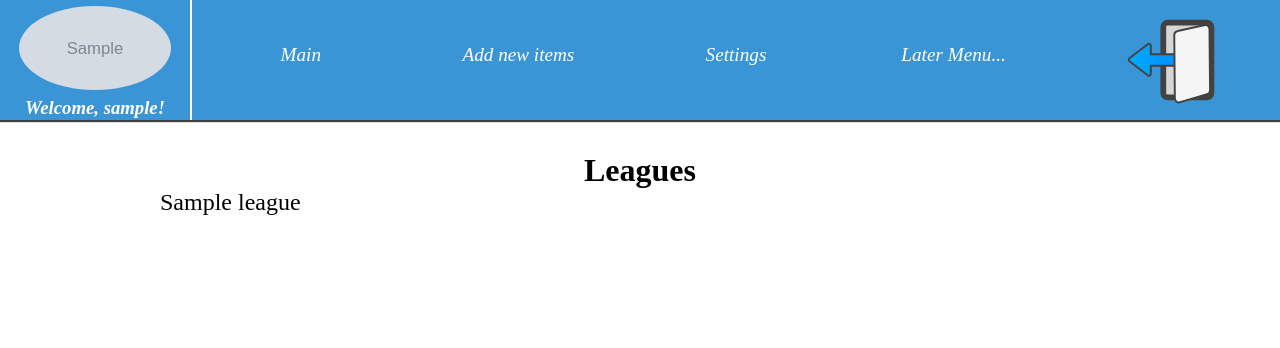
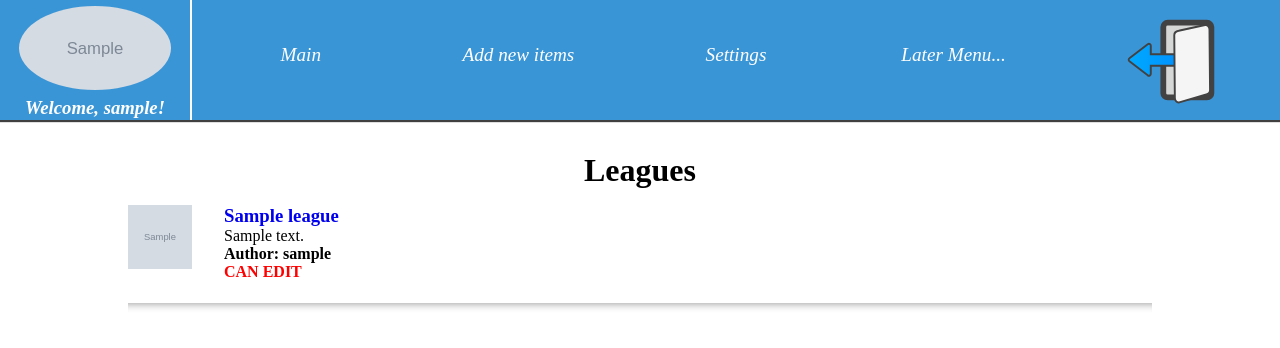
Before and after one commit to RajeshKannanDoss/django-learning, a Django app: template work_training/fifa_league/templates/leagues/leagues_list_view.html in a window 1280 px wide. Shown: the top 348 px of the page. Run offline with Django 3.2, Linux system fonts and the light colour scheme; the template is opened without the code that fills it: values that come from a table or form of the project are taken from there, others are empty; a user stored in the database is signed in; tables that the repository leaves empty hold one stand-in row (values such as "Sample post"); grey boxes marked "Sample" are stand-in pictures; parts of the project's set-up code (start-up, migrations or seed data) failed here and were passed over.

Commit message:
feat: Add while create league short and full description, logo

```diff
--- a/work_training/fifa_league/forms.py
+++ b/work_training/fifa_league/forms.py
@@ -58,10 +58,15 @@ class LeagueCreateForm(forms.ModelForm):
     name = forms.CharField()
     shortcut = forms.SlugField(widget=forms.TextInput(
         attrs={'pattern': '[A-Za-z0-9]+'}))
+    short_description = forms.CharField(max_length=250)
+    full_description = forms.Textarea()
+    logo = forms.ClearableFileInput()
 
     class Meta:
         model = League
-        fields = ('name', 'shortcut',)
+        fields = ['name', 'shortcut', 'short_description', 'full_description',
+                  'logo']
+        exclude = ['author']
 
 
 class TeamCreateForm(forms.ModelForm):
--- a/work_training/fifa_league/models.py
+++ b/work_training/fifa_league/models.py
@@ -12,8 +12,16 @@ class League(models.Model):
     League model
     - shortcut field for user-friendly url
     """
-    name = models.CharField(max_length=250)
-    shortcut = models.CharField(max_length=50)
+    name = models.CharField(max_length=50)
+    shortcut = models.SlugField(max_length=50)
+    short_description = models.CharField(max_length=250,
+                                         default='League short description')
+    full_description = models.TextField(default='League full description')
+    author = models.ForeignKey(User, related_name='leagues', default=None)
+    logo = models.FileField(upload_to='uploads/leagues/logos/',
+                            default='..{}fifa_league/'
+                                      'gfx/league/default-league-logo.svg'
+                            .format(settings.STATIC_URL))
 
     class Meta:
         verbose_name = _('League')
--- a/work_training/fifa_league/static/fifa_league/css/base.css
+++ b/work_training/fifa_league/static/fifa_league/css/base.css
@@ -188,7 +188,7 @@ html
 .fullscreen_div
 {
     display: none;
-    position: absolute;
+    position: fixed;
     z-index: 10;
     width: 100vw;
     height: 100vh;
@@ -197,9 +197,9 @@ html
 
 .forms_container
 {
-    margin: 15vh auto;
+    margin: 2.5vh auto;
     width: 70vw;
-    height: 70vh;
+    height: 95vh;
     background-color: white;
     border: 0.2em solid skyblue;
 }
@@ -259,9 +259,10 @@ html
 
 .menu_form label
 {
-    text-align: center;
     font-size: 1.2em;
     font-weight: bold;
+    float: left;
+    width: 100%;
 }
 
 .menu_form select {
@@ -316,3 +317,10 @@ html
     width: 80%;
     height: 70%;
 }
+
+.separate_line
+{
+  height: 10px;
+  border: 0;
+  box-shadow: 0 10px 10px -10px #8c8b8b inset;
+}
--- a/work_training/fifa_league/static/fifa_league/css/leagues_list.css
+++ b/work_training/fifa_league/static/fifa_league/css/leagues_list.css
@@ -16,3 +16,18 @@ color:grey;
 .title {
 text-align:center;
 }
+
+.league_block
+{
+    width: 100%;
+    height: 5em;
+    margin-top: 1em;
+}
+
+.league_block img
+{
+    float: left;
+    width: 4em;
+    height: 4em;
+    margin-right: 2em;
+}
--- a/work_training/fifa_league/templates/leagues/leagues_list_view.html
+++ b/work_training/fifa_league/templates/leagues/leagues_list_view.html
@@ -14,11 +14,20 @@
 {% block body %}
     {% if leagues_list %}
     <h1 class="title">{% trans 'Leagues' %}</h1>
-        <ul class="leagues_list" id="leagues-list">
             {% for league in leagues_list %}
-            <li><a href='{{league.shortcut}}'> {{ league.name }} </a></li>
+            <div class="league_block">
+                <img src="{{ league.logo.url }}">
+                <h3><a href='{{league.shortcut}}'> {{ league.name }} </a></h3>
+                <p>{{ league.short_description}}</p>
+                <h4>Author: {{ league.author.username }}</h4>
+                {% if league.author == request.user %}
+                <h4 style="color:red;">CAN EDIT</h4>
+                {% endif %}
+            </div>
+            <br>
+            <hr class="separate_line">
+            <br>
             {% endfor%}
-        </ul>
     {% else %}
         <h1 class="title">{% trans 'No leagues available' %}</h1>
         <ul class="leagues_list" id="leagues-list">
```
Also changed, not shown: work_training/fifa_league/static/fifa_league/js/user_UI.js (+27 -27 lines), work_training/fifa_league/migrations/0008_auto_20170111_1257.py (added), work_training/fifa_league/migrations/0009_league_logo.py (added), work_training/fifa_league/migrations/0010_team_logo.py (added), work_training/fifa_league/static/fifa_league/gfx/league/default-league-logo.svg (added).
